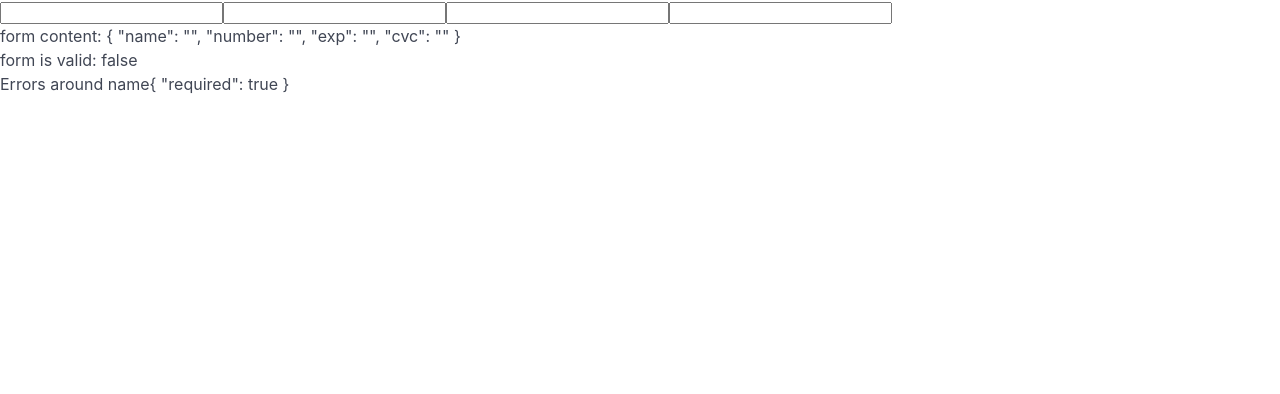
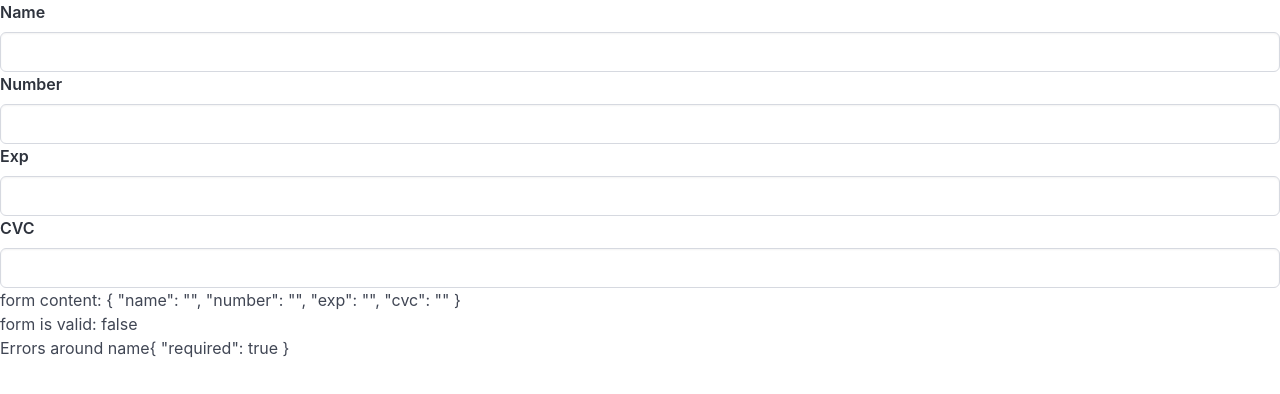
Before and after one commit to fundayluck/creditcard, an Angular app: page / in a window 1280 px wide. Shown: the top 394 px of the page. Built offline with nearby package versions, Linux system fonts and the light colour scheme.

Commit message:
changing styling on validation errors

```diff
--- a/src/app/components/card-form/card-form.component.html
+++ b/src/app/components/card-form/card-form.component.html
@@ -1,8 +1,8 @@
 <form [formGroup]="cardForm">
-  <app-input [control]="cardForm.controls.name"></app-input>
-  <app-input [control]="cardForm.controls.number"></app-input>
-  <app-input [control]="cardForm.controls.exp"></app-input>
-  <app-input [control]="cardForm.controls.cvc"></app-input>
+  <app-input label="Name" [control]="cardForm.controls.name"></app-input>
+  <app-input label="Number" [control]="cardForm.controls.number"></app-input>
+  <app-input label="Exp" [control]="cardForm.controls.exp"></app-input>
+  <app-input label="CVC" [control]="cardForm.controls.cvc"></app-input>
 </form>
 
 <div>form content: {{ cardForm.value | json }}</div>
--- a/src/app/shared/input/input.component.html
+++ b/src/app/shared/input/input.component.html
@@ -1,15 +1,33 @@
-<input [formControl]="control" />
-<!-- <ng-container
-  *ngIf="
-    cardForm.controls.name.dirty &&
-    cardForm.controls.name.touched &&
-    cardForm.controls.name.errors
-  "
->
-  <div *ngIf="cardForm.controls.name.errors?.['required']">
-    Name is required
+<div class="field">
+  <label class="label">{{ label }}</label>
+  <div class="control">
+    <input
+      class="input"
+      [formControl]="control"
+      [ngClass]="{
+        'is-danger': showErrors()
+      }"
+    />
   </div>
-  <div *ngIf="cardForm.controls.name.errors?.['minlength']">
-    Name must be at least 3 characters
-  </div>
-</ng-container> -->
+  <ng-container *ngIf="showErrors()">
+    <div class="help is-danger" *ngIf="control.errors?.['required']">
+      Name is required
+    </div>
+    <div class="help is-danger" *ngIf="control.errors?.['minlength']">
+      value you entered is
+      {{ control.errors?.["minlength"].actualLength }}
+      characters long, but it must be at least
+      {{ control.errors?.["minlength"].requiredLength }}
+      characters
+    </div>
+    <div class="help is-danger" *ngIf="control.errors?.['maxlength']">
+      value you entered is
+      {{ control.errors?.["maxlength"].actualLength }}
+      characters long, but it cannot be longer than
+      {{ control.errors?.["maxlength"].requiredLength }}
+    </div>
+    <div class="help is-danger" *ngIf="control.errors?.['pattern']">
+      Invalid format
+    </div>
+  </ng-container>
+</div>
--- a/src/app/shared/input/input.component.ts
+++ b/src/app/shared/input/input.component.ts
@@ -11,4 +11,10 @@ import { FormControl, ReactiveFormsModule } from '@angular/forms';
 })
 export class InputComponent {
   @Input() control!: FormControl;
+  @Input() label!: string;
+
+  showErrors() {
+    const { dirty, touched, errors } = this.control;
+    return dirty && touched && errors;
+  }
 }
```
